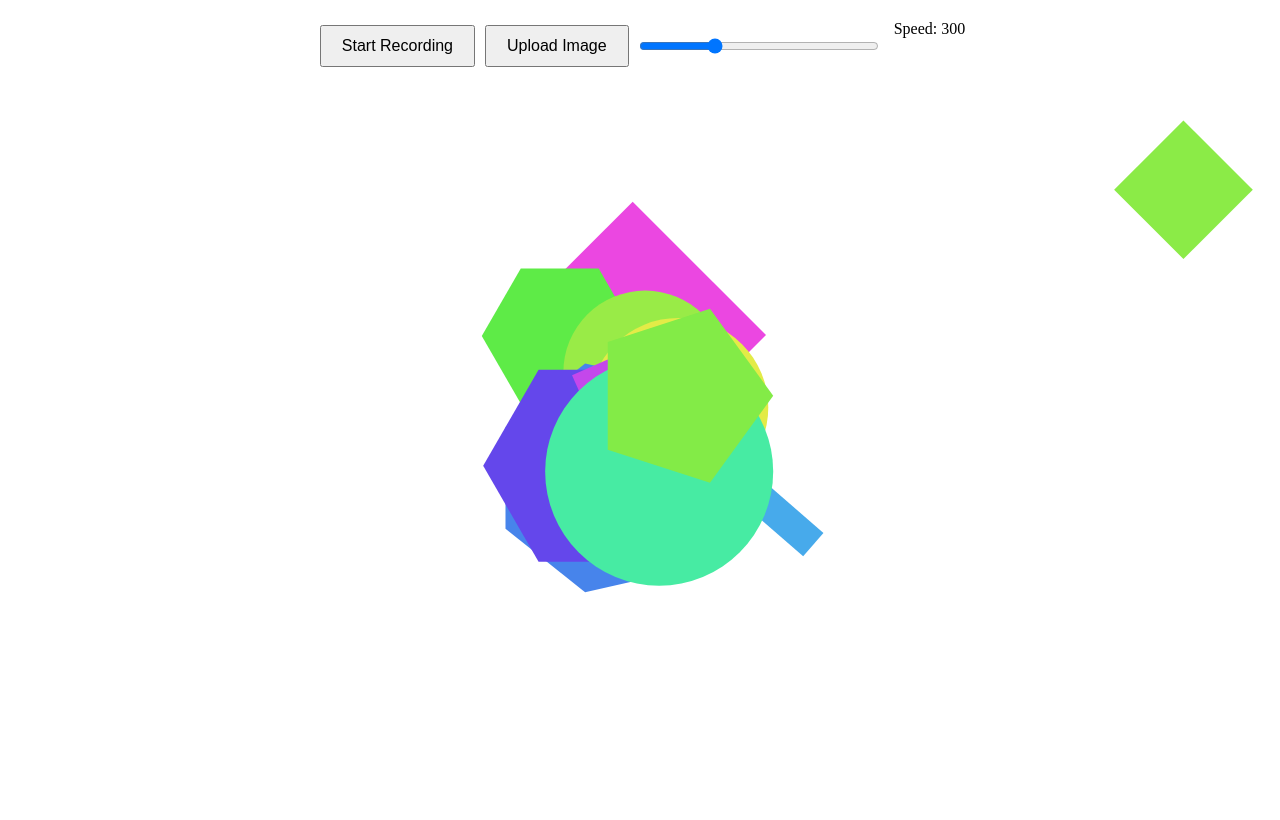
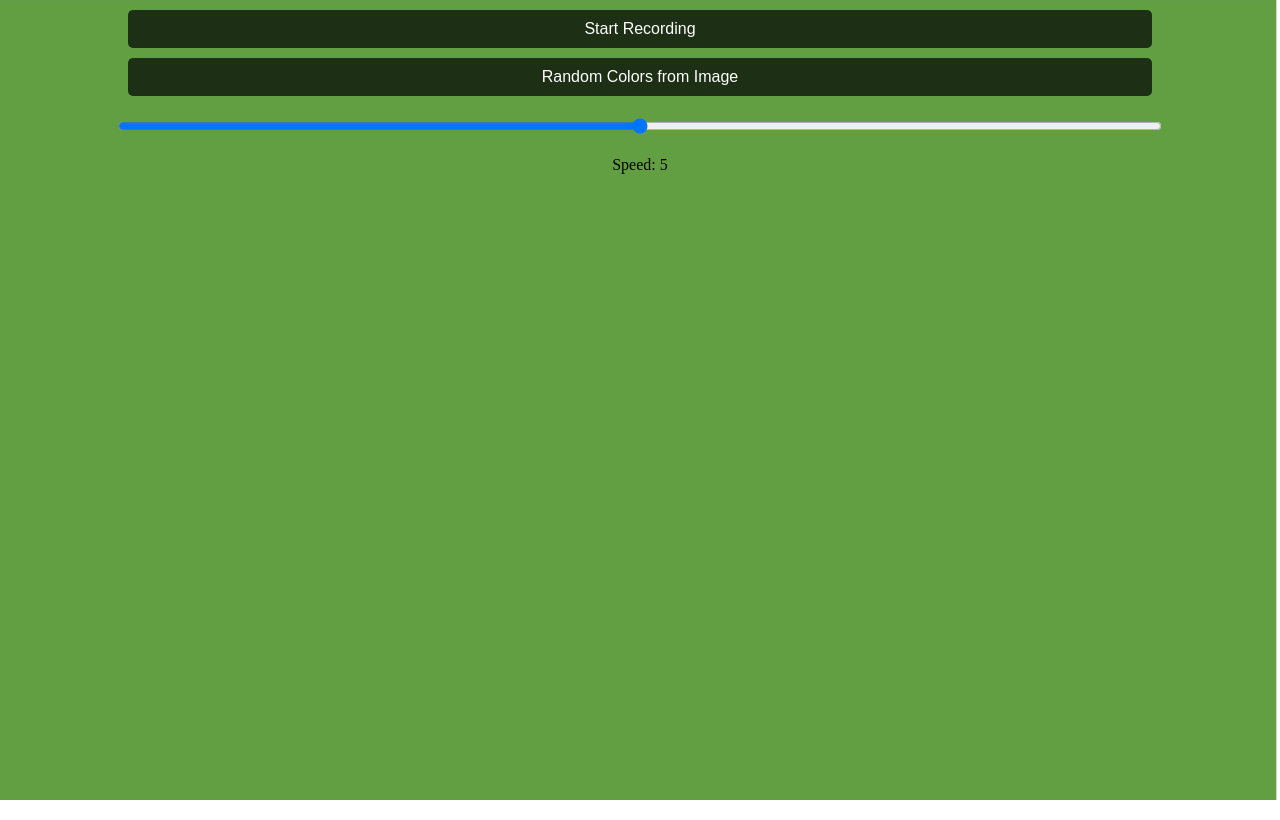
Before and after one commit to TheOnlyRightWebpage/TheOnlyRightWebpage.github.io, a plain HTML site: page normal.html in a window 1280 px wide. Drawn offline with Linux system fonts and the light colour scheme.

Commit message:
Update normal.html

```diff
--- a/normal.html
+++ b/normal.html
@@ -3,7 +3,7 @@
 <head>
     <meta charset="UTF-8">
     <meta name="viewport" content="width=device-width, initial-scale=1.0">
-    <title>Random Stacking Rectangles with Sound & Recording</title>
+    <title>Glitchy Visuals with Image Color Sampling</title>
     <style>
         body {
             margin: 0;
@@ -14,48 +14,48 @@
             align-items: center;
             flex-direction: column;
             height: 100vh;
+            padding: 10px;
         }
         canvas {
             position: absolute;
             top: 0;
             left: 0;
             z-index: -1;
+        }
+        .control-container {
+            position: absolute;
+            top: 10px;
+            left: 50%;
+            transform: translateX(-50%);
+            display: flex;
+            flex-direction: column;
+            align-items: center;
+            z-index: 10;
+            gap: 10px;
             width: 100%;
-            height: 100%;
-            object-fit: contain;
         }
-        .control-panel {
-            position: absolute;
-            top: 20px;
-            display: flex;
-            flex-wrap: wrap;
-            justify-content: center;
-            width: 100%;
-            z-index: 10;
-        }
-        .control-panel button,
-        .control-panel input {
-            padding: 10px 20px;
+        button, input {
+            width: 80%;
+            padding: 10px;
             font-size: 16px;
             cursor: pointer;
-            margin: 5px;
+            background: rgba(0, 0, 0, 0.7);
+            color: white;
+            border: none;
+            border-radius: 5px;
         }
-        .control-panel input[type="range"] {
-            width: 200px;
-        }
-        .control-panel .speed-text {
-            font-size: 16px;
-            margin-left: 10px;
+        input[type="range"] {
+            width: 80%;
         }
     </style>
 </head>
 <body>
 
-<div class="control-panel">
+<div class="control-container">
     <button id="recordButton">Start Recording</button>
-    <button id="uploadButton">Upload Image</button>
-    <input id="speedSlider" type="range" min="50" max="1000" value="300" step="50">
-    <span class="speed-text" id="speedValue">Speed: 300</span>
+    <button id="imageButton">Random Colors from Image</button>
+    <input type="range" id="speedSlider" min="0" max="10" value="5">
+    <span id="speedValue">Speed: 5</span>
 </div>
 
 <canvas id="canvas"></canvas>
@@ -64,7 +64,7 @@
     const canvas = document.getElementById("canvas");
     const ctx = canvas.getContext("2d");
     const recordButton = document.getElementById("recordButton");
-    const uploadButton = document.getElementById("uploadButton");
+    const imageButton = document.getElementById("imageButton");
     const speedSlider = document.getElementById("speedSlider");
     const speedValue = document.getElementById("speedValue");
 
@@ -73,36 +73,16 @@
     let videoStream;
     let audioContext;
     let audioStream;
+    let speed = 5;
+    let pixelColors = []; // To store image colors
 
-    let randomPattern = true;
-    let drawingInterval = 300; // Initial drawing speed interval
-
-    let colorPalette = [];
-
-    // Scale the canvas to the full window size
+    // Adjust canvas size to fit within the screen
     function resizeCanvas() {
-        const aspectRatio = 16 / 9; // Standard video ratio (adjustable if you want a different ratio)
-        const windowWidth = window.innerWidth;
-        const windowHeight = window.innerHeight;
-
-        if (windowWidth / windowHeight > aspectRatio) {
-            canvas.width = windowHeight * aspectRatio;
-            canvas.height = windowHeight;
-        } else {
-            canvas.width = windowWidth;
-            canvas.height = windowWidth / aspectRatio;
-        }
+        canvas.width = window.innerWidth;
+        canvas.height = window.innerHeight;
     }
 
-    function getRandomColor() {
-        // Use a random color from the image palette if available
-        if (colorPalette.length > 0) {
-            return colorPalette[Math.floor(Math.random() * colorPalette.length)];
-        }
-        return `hsl(${Math.random() * 360}, 80%, 60%)`;
-    }
-
-    function playSound() {
+    function playGlitchSound() {
         if (!audioContext) {
             audioContext = new (window.AudioContext || window.webkitAudioContext)();
         }
@@ -110,12 +90,9 @@
         const osc = audioContext.createOscillator();
         const gain = audioContext.createGain();
 
-        osc.type = ["sine", "square", "triangle", "sawtooth"][Math.floor(Math.random() * 4)];
-
-        // Use the speed value for frequency: higher speed -> higher frequency
-        osc.frequency.value = (Math.random() * (speedSlider.value)) + 200; // Incorporating speed into frequency
-
-        gain.gain.value = Math.random() * 0.5;
+        osc.type = "sine";
+        osc.frequency.value = Math.random() * 1000 + 200;
+        gain.gain.value = 0.2;
 
         osc.connect(gain);
         gain.connect(audioContext.destination);
@@ -124,92 +101,45 @@
         setTimeout(() => {
             osc.stop();
         }, 150);
+
+        const source = audioContext.createMediaStreamSource(audioContext.destination);
+        audioStream = new MediaStream();
+        audioStream.addTrack(source.context.createGain().gain);
     }
 
-    function drawRectangle() {
-        const width = Math.random() * 150 + 20;
-        const height = Math.random() * 150 + 20;
-        const angle = Math.random() * 360;
-
-        const centerX = canvas.width / 2;
-        const centerY = canvas.height / 2;
-        const spread = Math.random() < 0.7 ? 200 : canvas.width;
-
-        const x = centerX + (Math.random() - 0.5) * spread;
-        const y = centerY + (Math.random() - 0.5) * spread;
-
-        ctx.fillStyle = getRandomColor();
-        ctx.save();
-        ctx.translate(x + width / 2, y + height / 2);
-        ctx.rotate(angle * Math.PI / 180);
-        ctx.fillRect(-width / 2, -height / 2, width, height);
-        ctx.restore();
-
-        if (Math.random() < 0.5) {
-            playSound();
+    function glitchEffect() {
+        // Randomly apply glitch effects
+        if (Math.random() < 0.1) {
+            // Flicker effect (flicker screen at random intervals)
+            ctx.fillStyle = `rgb(${Math.random() * 255}, ${Math.random() * 255}, ${Math.random() * 255})`;
+            ctx.fillRect(0, 0, canvas.width, canvas.height);
         }
 
-        if (Math.random() < 0.1) {
-            playSound();
+        if (Math.random() < 0.2) {
+            // Pixel shift effect (random shifting of canvas pixels)
+            ctx.translate(Math.random() * 10 - 5, Math.random() * 10 - 5);
         }
-    }
 
-    function drawCircle() {
-        const radius = Math.random() * 100 + 50;
+        // Random shape distortion with RGB split from image colors
+        const randomColor = pixelColors[Math.floor(Math.random() * pixelColors.length)];
+        ctx.fillStyle = `rgb(${randomColor[0]}, ${randomColor[1]}, ${randomColor[2]})`;
 
-        const centerX = canvas.width / 2;
-        const centerY = canvas.height / 2;
-        const spread = Math.random() < 0.7 ? 200 : canvas.width;
+        const x = Math.random() * canvas.width;
+        const y = Math.random() * canvas.height;
+        const width = Math.random() * 100 + 50;
+        const height = Math.random() * 100 + 50;
 
-        const x = centerX + (Math.random() - 0.5) * spread;
-        const y = centerY + (Math.random() - 0.5) * spread;
+        ctx.fillRect(x, y, width, height);
 
-        ctx.fillStyle = getRandomColor();
-        ctx.beginPath();
-        ctx.arc(x, y, radius, 0, Math.PI * 2);
-        ctx.fill();
-
-        playSound();
-    }
-
-    function drawPolygon() {
-        const sides = Math.floor(Math.random() * 5) + 3; // between 3 and 7 sides
-        const radius = Math.random() * 100 + 50;
-
-        const centerX = canvas.width / 2;
-        const centerY = canvas.height / 2;
-        const spread = Math.random() < 0.7 ? 200 : canvas.width;
-
-        const x = centerX + (Math.random() - 0.5) * spread;
-        const y = centerY + (Math.random() - 0.5) * spread;
-
-        ctx.fillStyle = getRandomColor();
-        ctx.beginPath();
-        for (let i = 0; i < sides; i++) {
-            const angle = (i * 2 * Math.PI) / sides;
-            const px = x + radius * Math.cos(angle);
-            const py = y + radius * Math.sin(angle);
-            ctx.lineTo(px, py);
-        }
-        ctx.closePath();
-        ctx.fill();
-
-        playSound();
+        // Play a glitch sound
+        playGlitchSound();
     }
 
     function startDrawing() {
-        ctx.fillStyle = "white";
-        ctx.fillRect(0, 0, canvas.width, canvas.height);
-
-        setInterval(() => {
-            [drawRectangle, drawCircle, drawPolygon][Math.floor(Math.random() * 3)]();
-        }, drawingInterval);
+        setInterval(glitchEffect, 300);
     }
 
     function startRecording() {
-        ctx.fillStyle = "white";
-        ctx.fillRect(0, 0, canvas.width, canvas.height);
-
         if (recorder) {
             recorder.stop();
         }
@@ -230,13 +160,15 @@
         recorder.start();
         recordButton.textContent = "Recording...";
         recordButton.disabled = true;
-        uploadButton.disabled = true; // Hide upload image button during recording
+        imageButton.disabled = true;
+        speedSlider.disabled = true;
 
         setTimeout(() => {
             recorder.stop();
             recordButton.textContent = "Start Recording";
             recordButton.disabled = false;
-            uploadButton.disabled = false; // Show upload image button again after recording
+            imageButton.disabled = false;
+            speedSlider.disabled = false;
         }, 5000);
     }
 
@@ -251,60 +183,51 @@
         document.body.removeChild(a);
     }
 
-    // Event listeners
+    imageButton.addEventListener("click", () => {
+        const input = document.createElement("input");
+        input.type = "file";
+        input.accept = "image/*";
+        input.onchange = (e) => {
+            const reader = new FileReader();
+            reader.onload = (event) => {
+                const img = new Image();
+                img.src = event.target.result;
+                img.onload = () => {
+                    const canvasImage = document.createElement("canvas");
+                    const imgCtx = canvasImage.getContext("2d");
+                    canvasImage.width = img.width;
+                    canvasImage.height = img.height;
+                    imgCtx.drawImage(img, 0, 0);
+                    const imageData = imgCtx.getImageData(0, 0, img.width, img.height);
+                    pixelColors = []; // Clear any existing colors
+
+                    // Extract pixel colors
+                    for (let i = 0; i < imageData.data.length; i += 4) {
+                        pixelColors.push([
+                            imageData.data[i],     // Red
+                            imageData.data[i + 1], // Green
+                            imageData.data[i + 2]  // Blue
+                        ]);
+                    }
+
+                    console.log("Image colors loaded:", pixelColors.length);
+                };
+            };
+            reader.readAsDataURL(e.target.files[0]);
+        };
+        input.click();
+    });
+
+    speedSlider.addEventListener("input", (e) => {
+        speed = e.target.value;
+        speedValue.textContent = `Speed: ${speed}`;
+    });
+
     window.addEventListener("resize", resizeCanvas);
     resizeCanvas();
     startDrawing();
 
     recordButton.addEventListener("click", startRecording);
-    uploadButton.addEventListener("click", () => {
-        const input = document.createElement('input');
-        input.type = 'file';
-        input.accept = 'image/*';
-        input.onchange = (event) => {
-            const file = event.target.files[0];
-            if (file) {
-                const reader = new FileReader();
-                reader.onload = (e) => {
-                    const img = new Image();
-                    img.onload = () => {
-                        // Don't draw the image, just extract colors
-                        extractColorsFromImage(img);
-                    };
-                    img.src = e.target.result;
-                };
-                reader.readAsDataURL(file);
-            }
-        };
-        input.click();
-    });
-
-    function extractColorsFromImage(img) {
-        // Create an offscreen canvas to extract image data
-        const tempCanvas = document.createElement('canvas');
-        const tempCtx = tempCanvas.getContext('2d');
-        tempCanvas.width = img.width;
-        tempCanvas.height = img.height;
-        tempCtx.drawImage(img, 0, 0);
-
-        // Get pixel data
-        const imageData = tempCtx.getImageData(0, 0, img.width, img.height);
-        const data = imageData.data;
-
-        colorPalette = [];
-        for (let i = 0; i < data.length; i += 4) {
-            const r = data[i];
-            const g = data[i + 1];
-            const b = data[i + 2];
-            colorPalette.push(`rgb(${r},${g},${b})`);
-        }
-    }
-
-    speedSlider.addEventListener("input", (e) => {
-        drawingInterval = parseInt(e.target.value);
-        speedValue.textContent = `Speed: ${drawingInterval}`;
-    });
-
 </script>
 
 </body>
```
